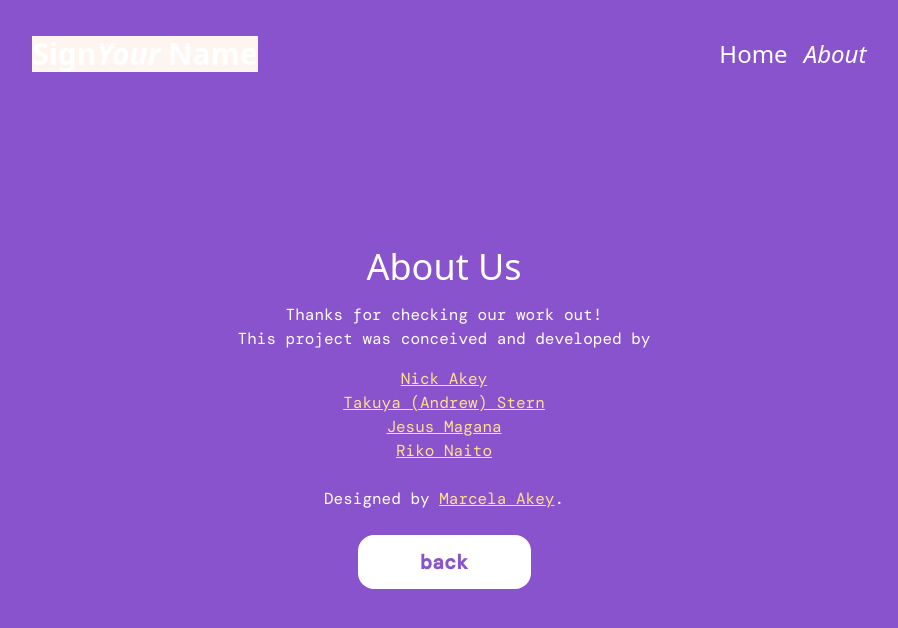
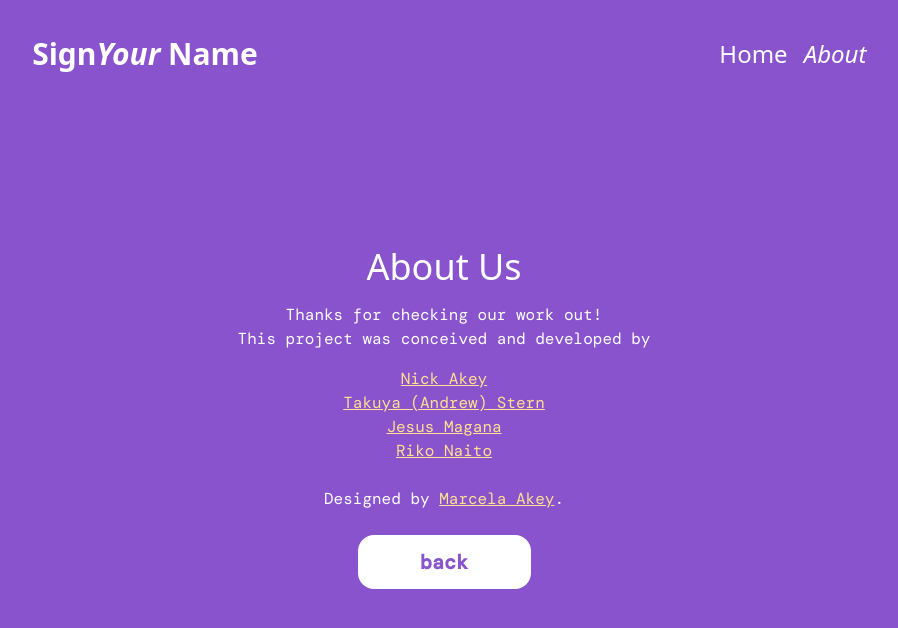
Before and after one commit to nasi-goreng/SignYourName.io, a React (Vite) app: page /about in a window 1280 px wide. Shown: the top 628 px of the page, without its empty margins (196-1094 px from the left). Built offline with nearby package versions, Linux system fonts and the light colour scheme; a web font is replaced by a local one.

Commit message:
fix: css issue on title button via about page

```diff
--- a/src/components/Header.jsx
+++ b/src/components/Header.jsx
@@ -10,7 +10,7 @@ const Header = () => {
     <header className="absolute top-5 left-0 right-0 p-4 flex justify-between items-center bg-transparent z-20">
       <Link
         to="/"
-        className={`bg-[#FEF5F1] text-3xl font-semibold relative ${isAboutPage ? 'text-white yellow-hover' : 'text-black purple-hover'}`}
+        className={`bg-[#FEF5F1] text-3xl font-semibold relative ${isAboutPage ? 'bg-custom-purple text-white yellow-hover' : 'text-black purple-hover'}`}
         style={{ left: `${getDistanceFromEdge()}%` }}
       >
         Sign<i>Your </i>Name
--- a/tailwind.config.js
+++ b/tailwind.config.js
@@ -5,7 +5,11 @@ export default {
     "./src/**/*.{jsx,ts,js,tsx}",
   ],
   theme: {
-    extend: {},
+    extend: {
+        colors: {
+        'custom-purple': '#8953CD',
+      },
+    },
   },
   plugins: [],
 }
```
